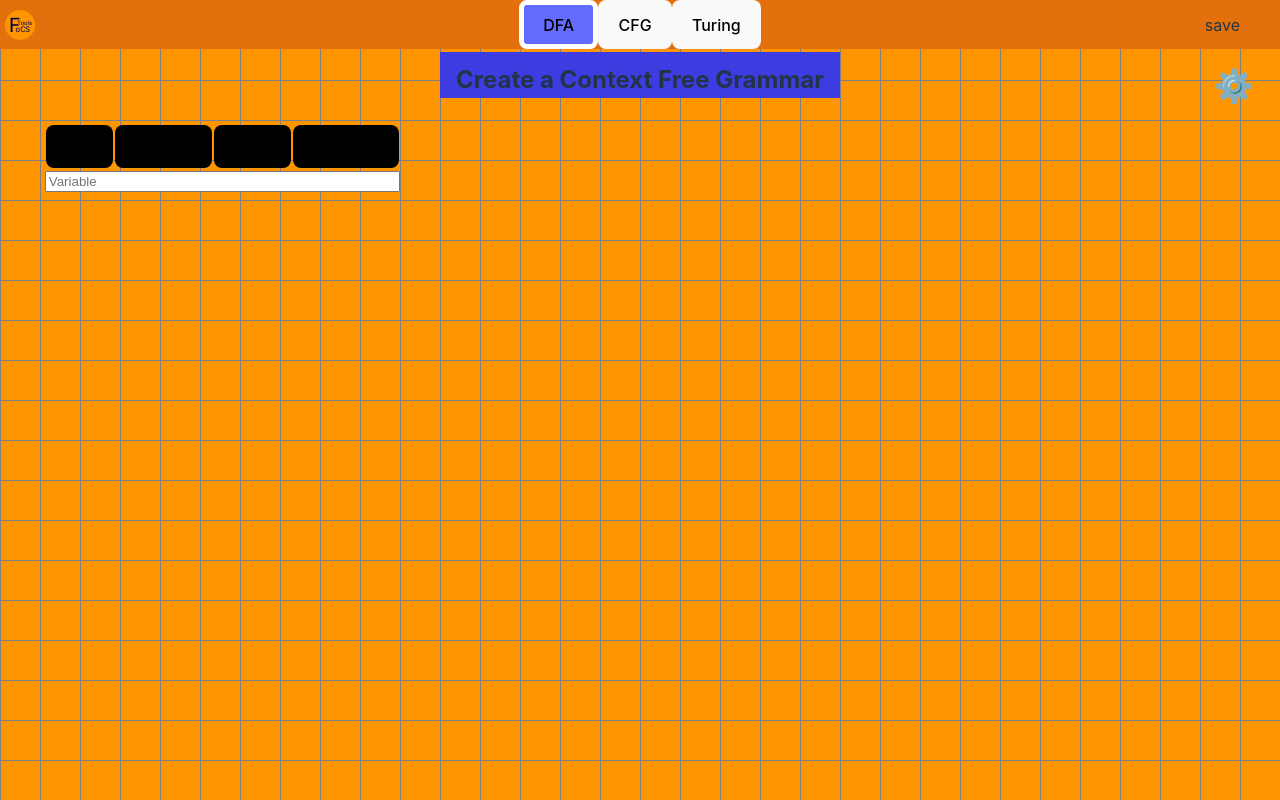
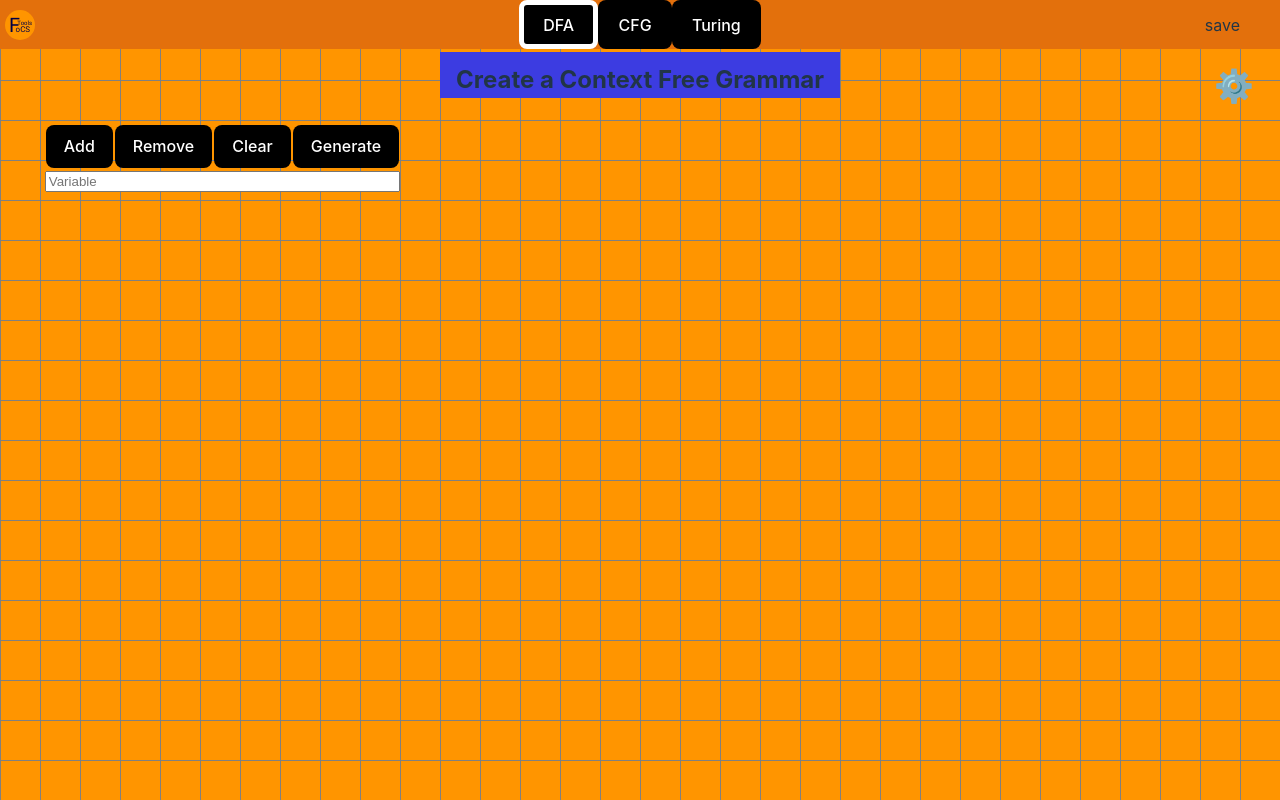
Before and after one commit to aandrepingu/FoCSTools, a React (Vite) app in the folder FoCSTools Site/: page / in a window 1280 px wide. Built offline with nearby package versions, Linux system fonts and the light colour scheme.

Commit message:
Hardcoded darkmode-like element coloring Hardcoded navbar coloring (will need to be moved before main merge)

```diff
--- a/FoCSTools Site/src/pages/CFG.css
+++ b/FoCSTools Site/src/pages/CFG.css
@@ -29,6 +29,7 @@
   position: absolute;
   right: 25px;
   top: 65px;
+  color: white;
 }
 
 .setting {
@@ -82,7 +83,19 @@ body {
 	margin-right: 1px;
 	margin-left: 1px;
 }
+  /* v This changes ALL/Navbar Buttons, should be moved before main branch merge v*/
+button {
+  background-color: black;
+  color: white;
+}
+.navbar button {
+  background-color: black;
+  color: white;
+}
+  /* ^ This changes ALL/Navbar Buttons, should be moved before main branch merge ^ */
+
 .settingsBox {
+
   display: grid;
   align-items: center;
   row-gap: 4px;
@@ -111,6 +124,7 @@ body {
   width: 100px;
 }
 .setting button {
+  background-color: black;
   grid-column: 2/3;
   width: 50%;
   align-self: center;
```
